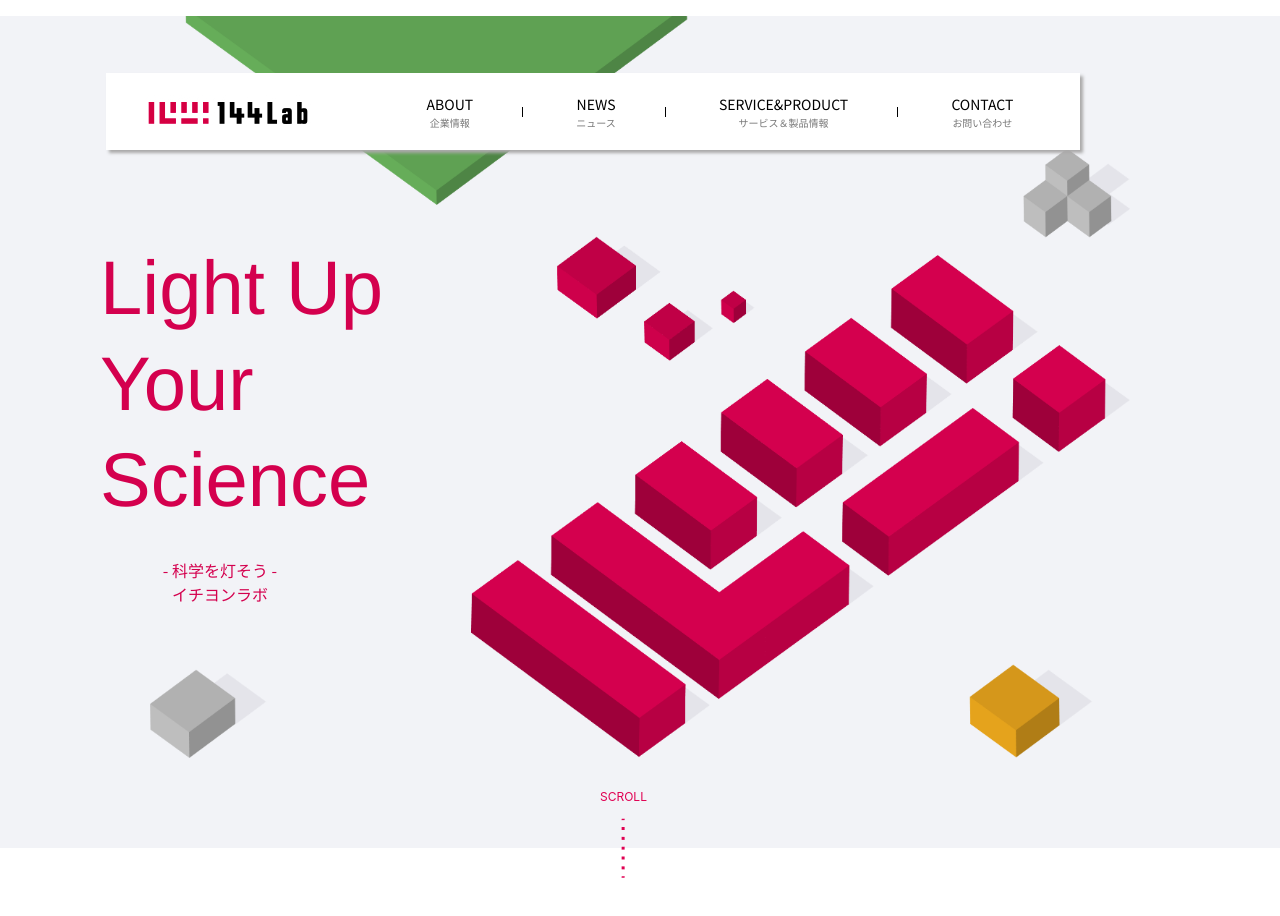
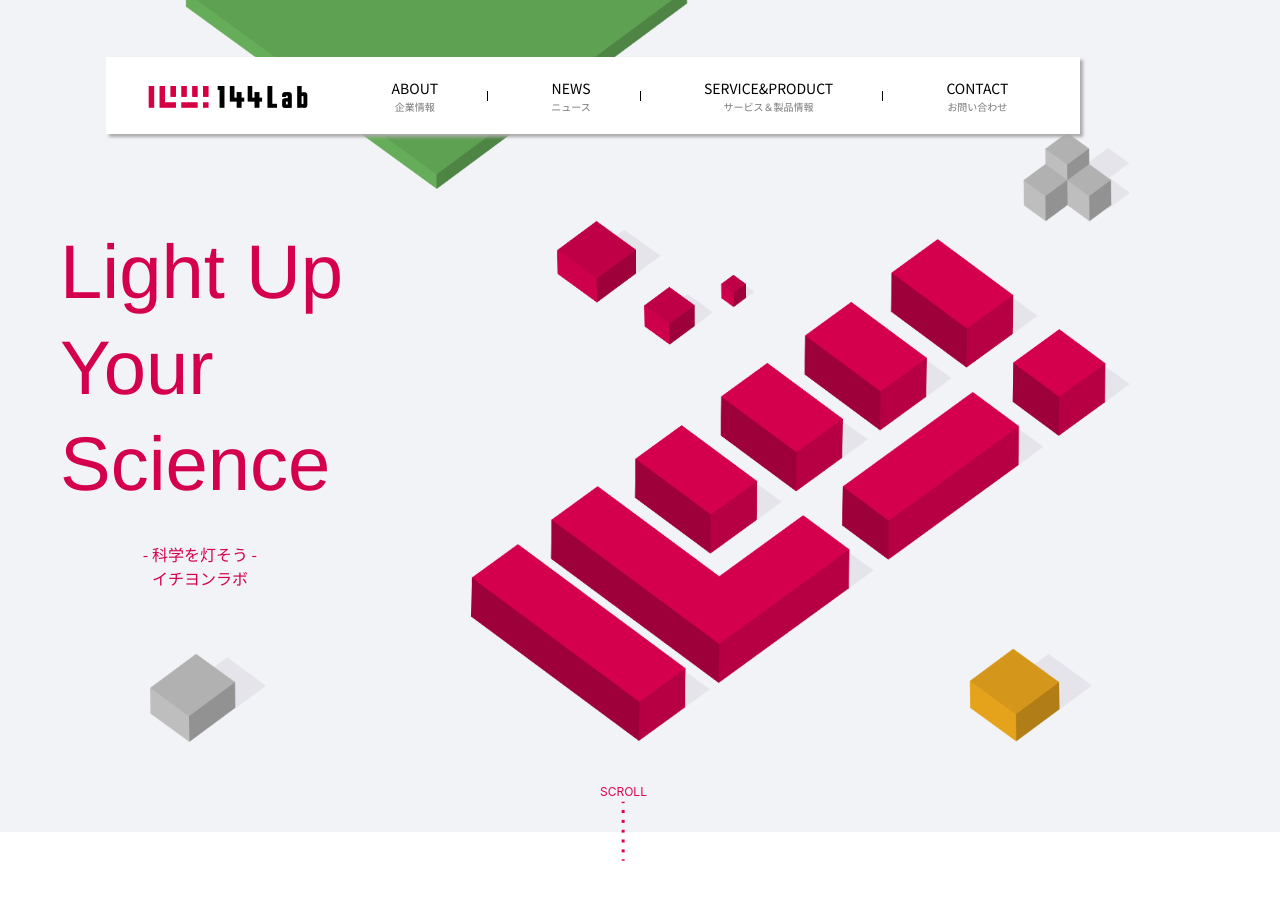
Before and after one commit to yutaro-hirano/test111, a plain HTML site: page index.html in a window 1280 px wide. Shown: the top 916 px of the page. Drawn offline with nearby package versions, Linux system fonts and the light colour scheme.

Commit message:
ページ上部の余白を消去しました。

```diff
--- a/style.css
+++ b/style.css
@@ -1,12 +1,18 @@
 @charset "UTF-8";
 @import url(http://fonts.googleapis.com/earlyaccess/notosansjp.css);
+* {
+  margin: 0px;
+  padding: 0px;
+}
 body {
   width: 100%;
   height: 4511px;
+  margin: 0;
 }
 .header {
   text-align: center;
   background-color: #f2f3f7;
+  margin-top: 0;
 }
 .background {
   width: 980px;
@@ -41,7 +47,6 @@ body {
   justify-content: space-around;
   font-size: 14px;
   width: 730px;
-  top: 10px;
 }
 a{
   text-decoration:none;
@@ -52,7 +57,6 @@ a:hover{
 }
 .menu_jp {
   position: relative;
-  bottom: 10px;
   font-size: 10px;
   color: #777;
 }
@@ -69,7 +73,6 @@ a:hover{
 /* 縦線をつける */
 .nav-item::after {
   position: relative;
-  bottom: 10px;
   left: 20px;
   content: '';
   border-right: 1px solid #000;
@@ -109,6 +112,6 @@ a:hover{
     font-size: 12px;
     font-weight: 400;
     color: #E00052;
-    top: 760px;
+    top: 783px;
     left: 450px;
 }
```
